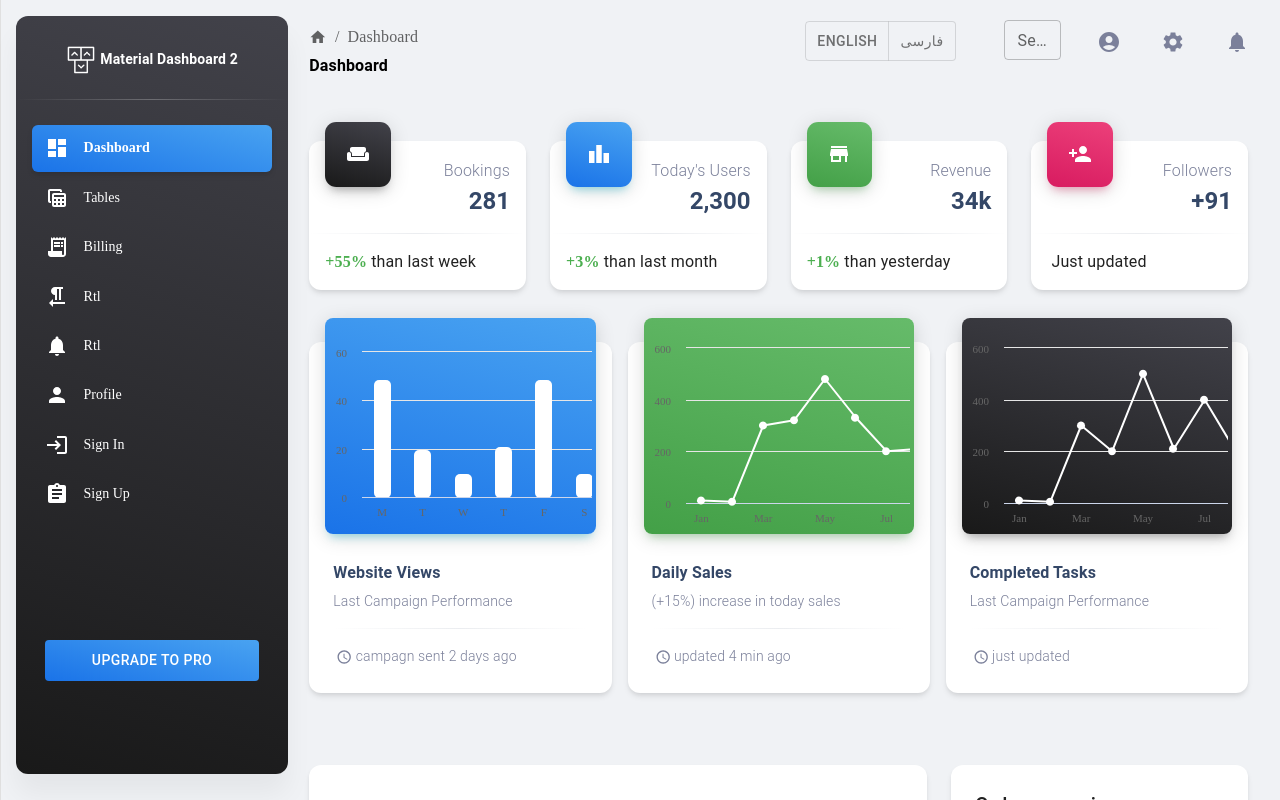
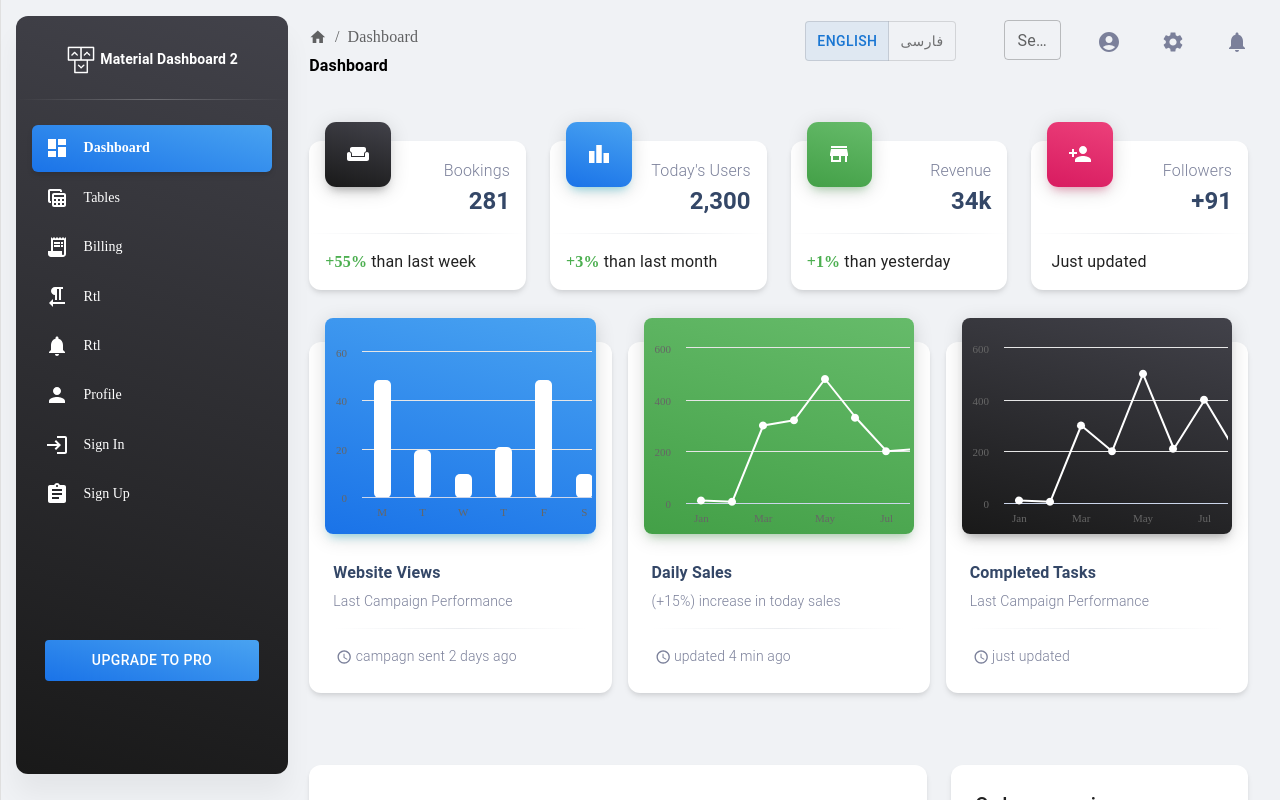
Before and after one commit to shayan-hamidi/dashboard-nodin-soft, a React (Create React App) app in the folder weather-dashboard/: page / in a window 1280 px wide. Shown: the top 800 px of the page. Built offline with nearby package versions, Linux system fonts and the light colour scheme.

Commit message:
toggle button bug fixed

```diff
--- a/weather-dashboard/src/components/DashboardHeader/DashboardHeader.jsx
+++ b/weather-dashboard/src/components/DashboardHeader/DashboardHeader.jsx
@@ -13,7 +13,7 @@ import { Grid, ToggleButton, ToggleButtonGroup } from "@mui/material";
 import { useTranslation } from "react-i18next";
 import { useState } from "react";
 const DashboardHeader = (props) => {
-  const [alignment, setAlignment] = useState("English");
+  const [alignment, setAlignment] = useState("english");
 
   const handleChange = (event, newAlignment) => {
     setAlignment(newAlignment);
```
